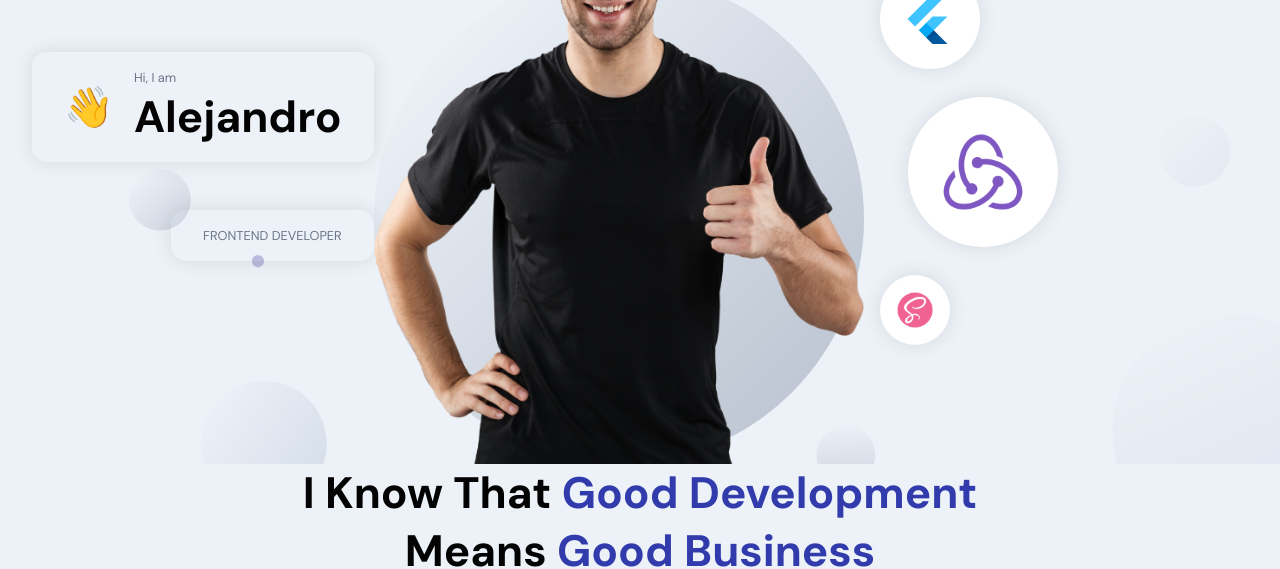
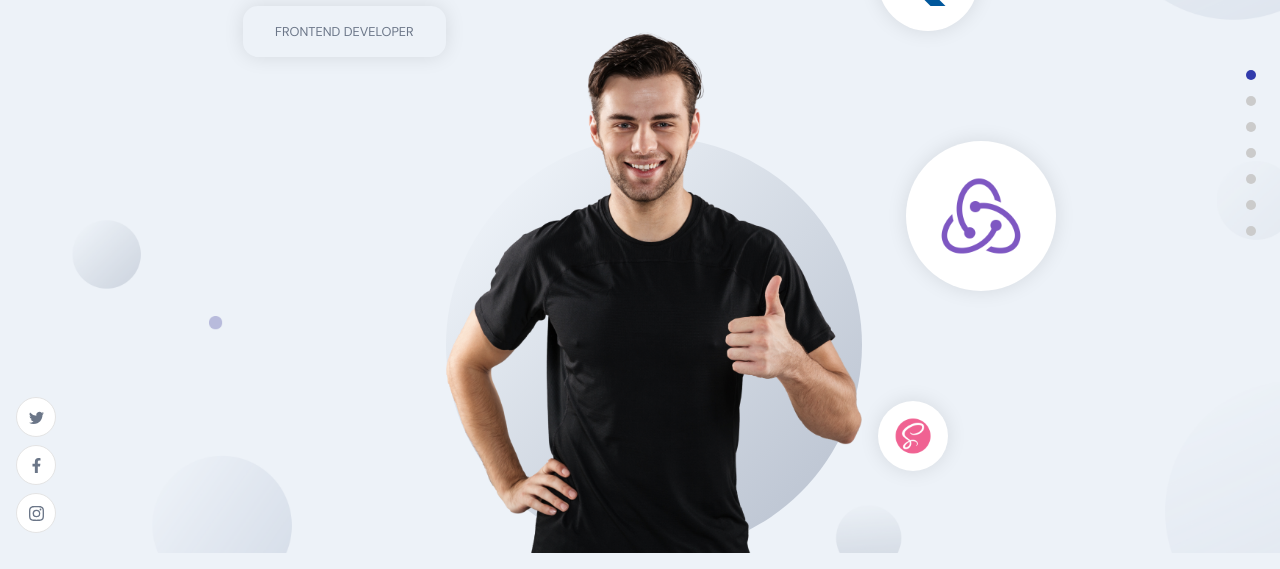
Before and after one commit to alejandroberod/portfolio, a React (Vite) app in the folder frontend/: page / in a window 1280 px wide. Shown: the part 247-816 px from the top of the page. Built offline with nearby package versions, Linux system fonts and the light colour scheme.

Commit message:
HOC added

```diff
--- /dev/null
+++ b/frontend/src/components/NavigationDots.jsx
@@ -0,0 +1,25 @@
+import React from "react";
+
+export default function NavigationDots({ active }) {
+  return (
+    <div className="app__navigation">
+      {[
+        "home",
+        "about",
+        "contact",
+        "work",
+        "skills",
+        "testimonials",
+        "contact",
+      ].map((item, index) => (
+        <a
+          href={`#${item}`}
+          key={item + index}
+          className="app__navigation-dot"
+          style={active === item ? {backgroundColor: "#313BAC"} : { }}
+          onClick={() => setToggle(false)}
+        />
+      ))}
+    </div>
+  );
+}
--- /dev/null
+++ b/frontend/src/components/SocialMedia.jsx
@@ -0,0 +1,19 @@
+import React from 'react';
+import { BsTwitter, BsInstagram } from 'react-icons/bs';
+import { FaFacebookF } from 'react-icons/fa';
+
+export default function SocialMedia() {
+  return (
+    <div className='app__social'>
+      <div>
+        <BsTwitter />
+      </div>
+      <div>
+        <FaFacebookF />
+      </div>
+      <div>
+        <BsInstagram />
+      </div>
+    </div>
+  )
+}
--- a/frontend/src/components/index.js
+++ b/frontend/src/components/index.js
@@ -1 +1,3 @@
 export { default as Navbar } from "./Navbar/Navbar";
+export { default as SocialMedia } from "./SocialMedia";
+export { default as NavigationDots } from "./NavigationDots";
--- a/frontend/src/container/About/About.jsx
+++ b/frontend/src/container/About/About.jsx
@@ -1,6 +1,7 @@
 import React, { useState, useEffect } from "react";
 import { motion } from "motion/react";
 
+import { AppWrap } from "../../wrapper";
 import { images } from "../../constants";
 import "./About.scss";
 // import { urlFor, client } from '../../client'
@@ -28,7 +29,7 @@
   },
 ]
 
-export default function About() {
+function About() {
   // const [abouts, setAbouts] = useState([]);
 
   // useEffect(() => {
@@ -64,3 +65,5 @@
     </>
   );
 }
+
+export default AppWrap(About, 'about');
--- a/frontend/src/container/Header/Header.jsx
+++ b/frontend/src/container/Header/Header.jsx
@@ -1,6 +1,7 @@
 import React from 'react'
 import { motion, transform } from 'motion/react'
 
+import { AppWrap } from '../../wrapper';
 import { images } from '../../constants'
 
 import './Header.scss';
@@ -16,9 +17,9 @@
   }
 }
 
-export default function Header() {
+function Header() {
   return (
-    <div id="home" className='app__header app__flex'>
+    <div className='app__header app__flex'>
       <motion.div
         whileInView={{ x: [-100, 0], opacity: [0, 1] }}
         transition={{ duration: 1 }}
@@ -68,3 +69,5 @@
     </div>
   )
 }
+
+export default AppWrap(Header, 'home');
--- /dev/null
+++ b/frontend/src/wrapper/AppWrap.jsx
@@ -0,0 +1,21 @@
+import React from 'react'
+import { NavigationDots, SocialMedia } from '../components'
+
+
+const AppWrap = (Component, idName, classNames) => function HOC() {
+  return (
+    <div id={idName} className={`app__container ${classNames}`}>
+      <SocialMedia />
+      <div className='app__wrapper app__flex'>
+        <Component />
+        <div className='copyright'>
+          <p className='p-text'>@2025 Alejandro</p>
+          <p className='p-text'>All rights reserved</p>
+        </div>
+      </div>
+      <NavigationDots active={idName} />
+    </div>
+  )
+}
+
+export default AppWrap;
--- /dev/null
+++ b/frontend/src/wrapper/index.js
@@ -0,0 +1 @@
+export {default as AppWrap} from './AppWrap'
```
